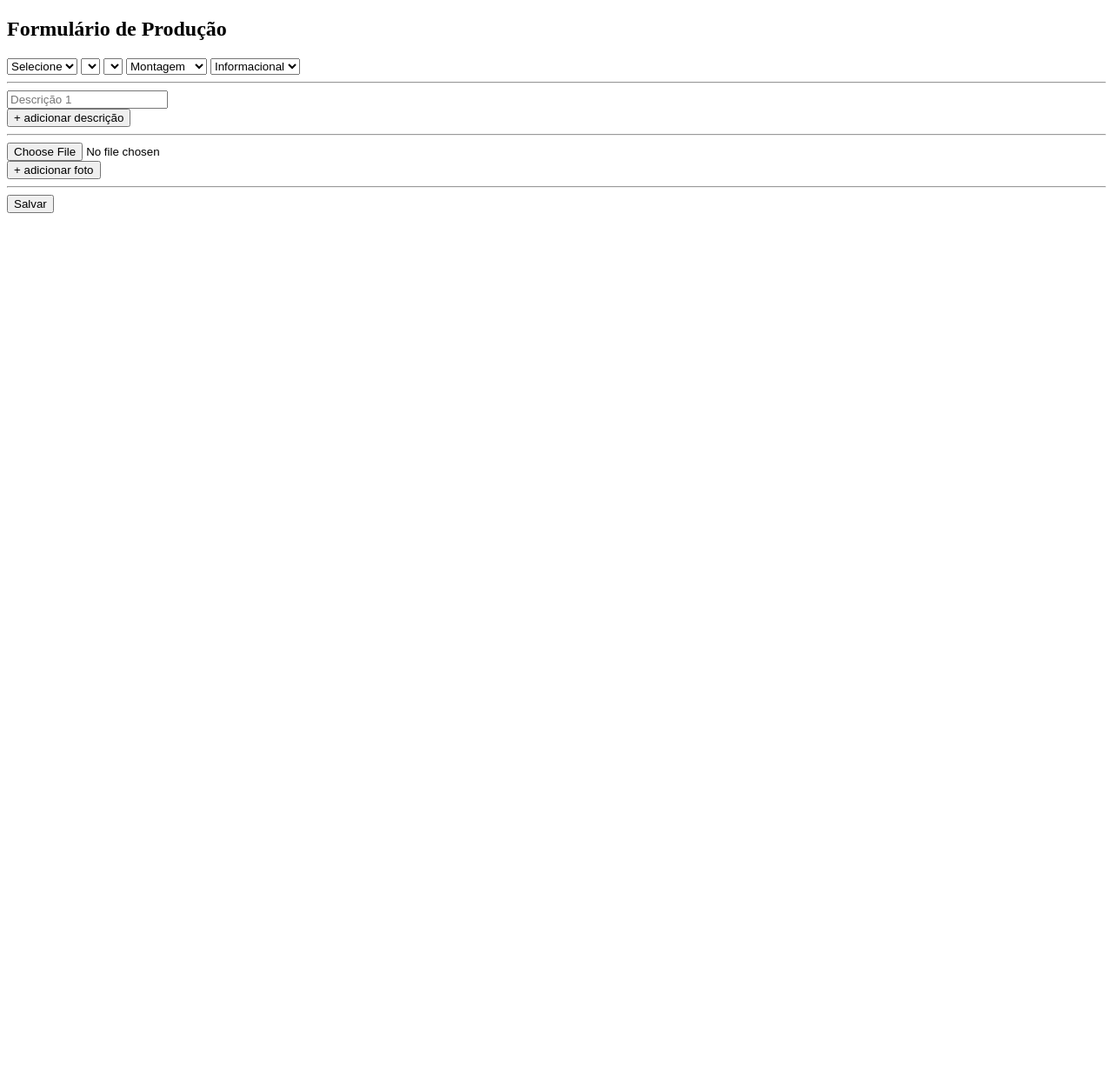
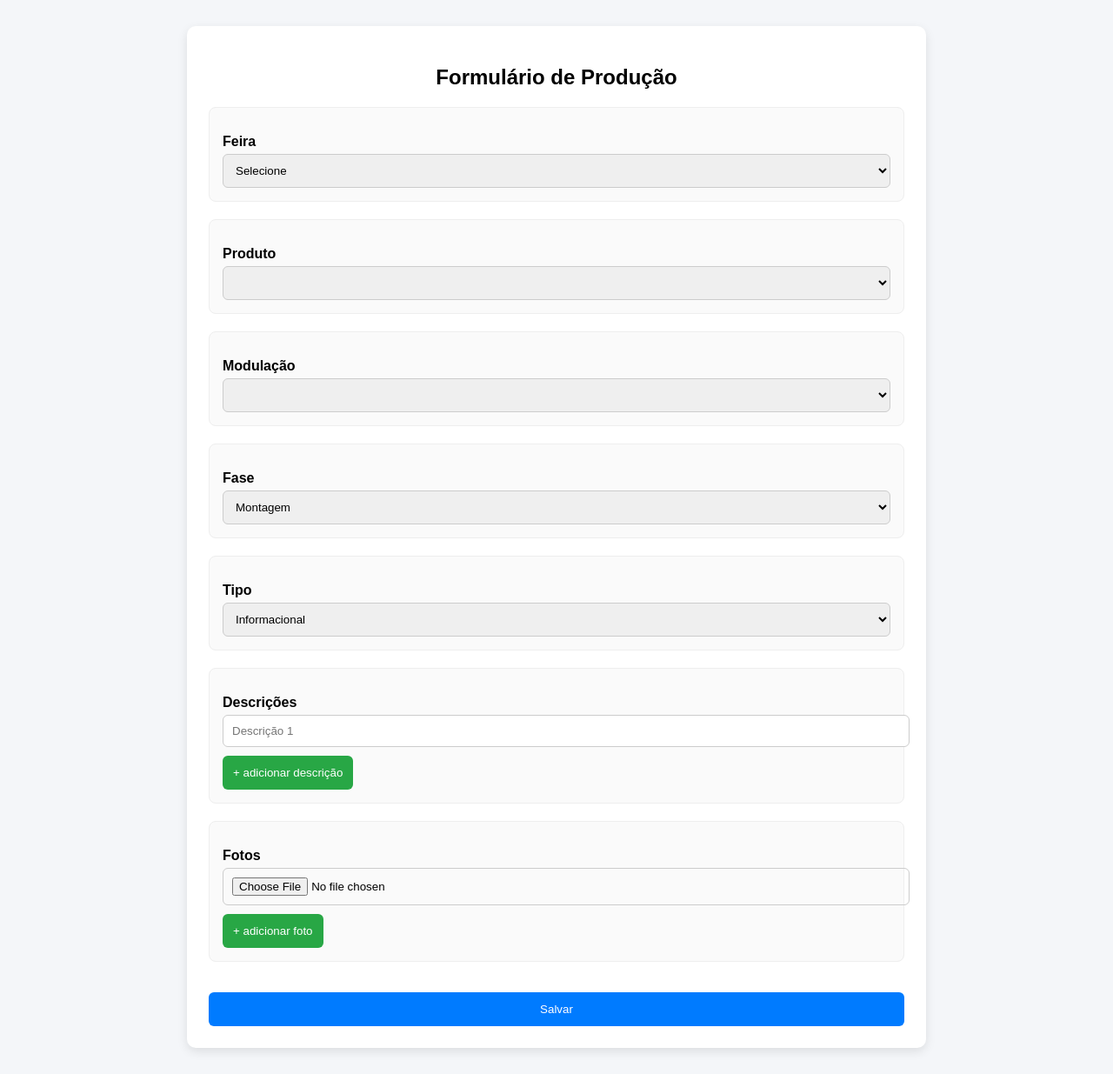
Before and after one commit to ra118480-coder/formulario-producao, a Flask app: page / in a window 1280 px wide. Shown: the whole page at 87% size. Before the commit the page ends 245 px from the top, so only its background shows below. Run offline with Flask 3, Linux system fonts and the light colour scheme; data that the repository does not hold is empty.

Commit message:
Update index.html

```diff
--- a/templates/index.html
+++ b/templates/index.html
@@ -3,60 +3,159 @@
 
 <head>
 <meta charset="UTF-8">
-<title>Formulário Industrial</title>
+<title>Formulário de Produção</title>
+
+<style>
+
+body {
+    font-family: Arial, sans-serif;
+    background: #f4f6f9;
+    margin: 0;
+    padding: 30px;
+}
+
+.container {
+    max-width: 800px;
+    margin: auto;
+    background: white;
+    padding: 25px;
+    border-radius: 10px;
+    box-shadow: 0 4px 12px rgba(0,0,0,0.1);
+}
+
+h2 {
+    text-align: center;
+    margin-bottom: 20px;
+}
+
+label {
+    font-weight: bold;
+    display: block;
+    margin-top: 15px;
+}
+
+select, input, textarea {
+    width: 100%;
+    padding: 10px;
+    margin-top: 5px;
+    border: 1px solid #ccc;
+    border-radius: 6px;
+}
+
+textarea {
+    resize: vertical;
+    min-height: 80px;
+}
+
+button {
+    margin-top: 15px;
+    width: 100%;
+    padding: 12px;
+    background: #007bff;
+    color: white;
+    border: none;
+    border-radius: 6px;
+    cursor: pointer;
+}
+
+button:hover {
+    background: #0056b3;
+}
+
+.section {
+    margin-bottom: 20px;
+    padding: 15px;
+    background: #fafafa;
+    border-radius: 8px;
+    border: 1px solid #eee;
+}
+
+.small-btn {
+    width: auto;
+    background: #28a745;
+    margin-top: 10px;
+}
+
+.small-btn:hover {
+    background: #1e7e34;
+}
+
+</style>
 </head>
 
 <body>
+
+<div class="container">
 
 <h2>Formulário de Produção</h2>
 
 <form id="formulario">
 
 <!-- FEIRA -->
+<div class="section">
+<label>Feira</label>
 <select name="feira" id="feira"></select>
+</div>
 
 <!-- PRODUTO -->
+<div class="section">
+<label>Produto</label>
 <select name="produto" id="produto"></select>
+</div>
 
 <!-- MODULAÇÃO -->
+<div class="section">
+<label>Modulação</label>
 <select name="modulacao" id="modulacao"></select>
+</div>
 
 <!-- FASE -->
+<div class="section">
+<label>Fase</label>
 <select name="fase">
 <option>Montagem</option>
 <option>Espumação</option>
 <option>Tapeçaria</option>
 </select>
+</div>
 
 <!-- TIPO -->
+<div class="section">
+<label>Tipo</label>
 <select name="melhoria">
 <option>Informacional</option>
 <option>Melhoria</option>
 </select>
-
-<hr>
+</div>
 
 <!-- DESCRIÇÕES MÚLTIPLAS -->
+<div class="section">
+<label>Descrições</label>
+
 <div id="descricoes">
 <input name="descricao_1" placeholder="Descrição 1">
 </div>
 
-<button type="button" onclick="addDescricao()">+ adicionar descrição</button>
-
-<hr>
+<button type="button" class="small-btn" onclick="addDescricao()">+ adicionar descrição</button>
+</div>
 
 <!-- FOTOS MÚLTIPLAS -->
+<div class="section">
+<label>Fotos</label>
+
 <div id="fotos">
 <input type="file" name="foto_1">
 </div>
 
-<button type="button" onclick="addFoto()">+ adicionar foto</button>
+<button type="button" class="small-btn" onclick="addFoto()">+ adicionar foto</button>
+</div>
 
-<hr>
-
+<!-- SUBMIT -->
 <button type="submit">Salvar</button>
 
 </form>
+
+</div>
 
 <script src="/static/script.js"></script>
 
```
Lines whose indentation alone changed are shown as unchanged.
